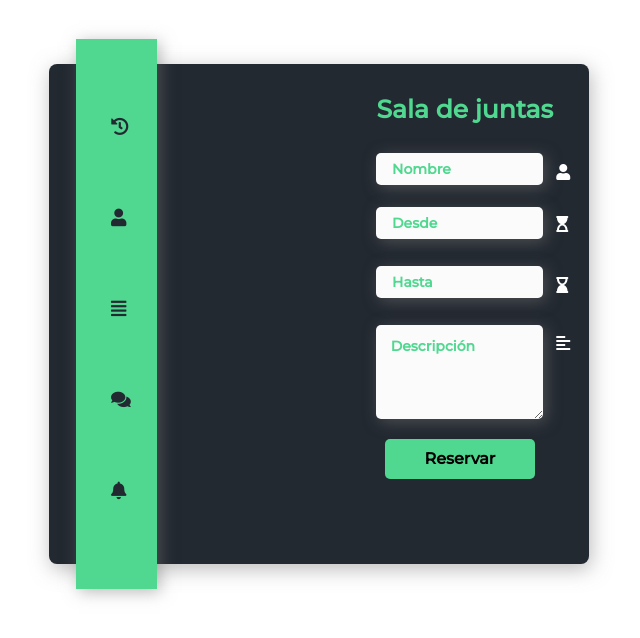
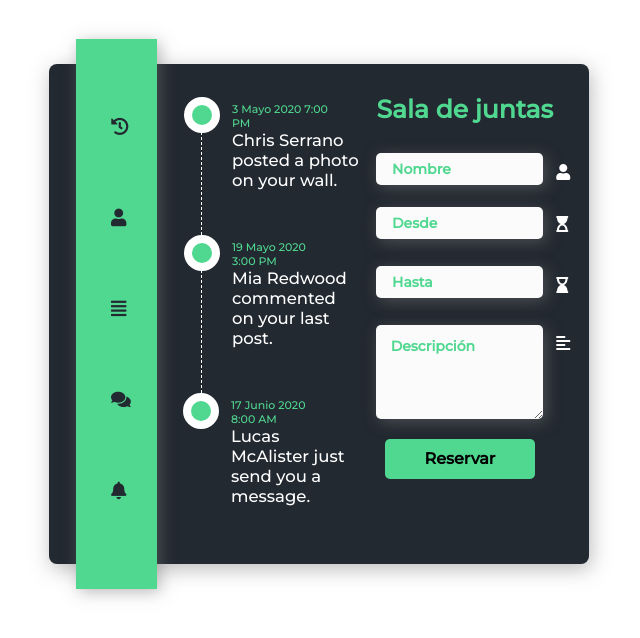
Before and after one commit to Fernando74lr/meeting-room, a React (Create React App) app in the folder meeting-room-app/: page / in a window 1280 px wide. Shown: the top 638 px of the page, without its empty margins (321-961 px from the left). Built offline with nearby package versions, Linux system fonts and the light colour scheme.

Commit message:
RightBox section

```diff
--- a/meeting-room-app/src/App.jsx
+++ b/meeting-room-app/src/App.jsx
@@ -1,12 +1,14 @@
 import './App.css';
 import Box from './components/Form/Box.jsx';
 import LeftBox from './components/NavBar/LeftBox.jsx';
+import RightBox from './components/Schedules/RightBox.jsx';
 
 function App() {
   return (
     <div className="container">
       <Box />
       <LeftBox />
+      <RightBox />
     </div>
   );
 }
--- /dev/null
+++ b/meeting-room-app/src/components/Schedules/RightBox.jsx
@@ -0,0 +1,13 @@
+import RightBoxList from "./RightBoxList.jsx";
+
+const RightBox = () => {
+    return (
+        <div className="rightbox">
+            <div className="rb-container montse">
+                <RightBoxList />
+            </div>
+        </div>
+    );
+}
+
+export default RightBox;
--- /dev/null
+++ b/meeting-room-app/src/components/Schedules/RightBoxList.jsx
@@ -0,0 +1,39 @@
+import RightBoxListItem from './RightBoxListItem';
+
+const RightBoxList = () => {
+    return (
+        <ul className="rb">
+            <RightBoxListItem
+                date="3"
+                month="Mayo"
+                year="2020"
+                hour="7"
+                minutes="00"
+                am_pm="PM"
+                title="Chris Serrano posted a photo on your wall."
+            />
+
+            <RightBoxListItem
+                date="19"
+                month="Mayo"
+                year="2020"
+                hour="3"
+                minutes="00"
+                am_pm="PM"
+                title="Mia Redwood commented on your last post."
+            />
+
+            <RightBoxListItem
+                date="17"
+                month="Junio"
+                year="2020"
+                hour="8"
+                minutes="00"
+                am_pm="AM"
+                title="Lucas McAlister just send you a message."
+            />
+        </ul>
+    );
+}
+
+export default RightBoxList;
--- /dev/null
+++ b/meeting-room-app/src/components/Schedules/RightBoxListItem.jsx
@@ -0,0 +1,15 @@
+
+const RightBoxListItem = ({ date, month, year, hour, minutes, am_pm, title }) => {
+    return (
+        <>
+            <li className="rb-item" ng-repeat="itembx">
+                <div className="timestamp">
+                    { date } { month } { year }{"\n"} { hour }:{ minutes } { am_pm }
+                </div>
+                <div className="item-title">{ title }</div>
+            </li>
+        </>
+    );
+}
+
+export default RightBoxListItem;
```
